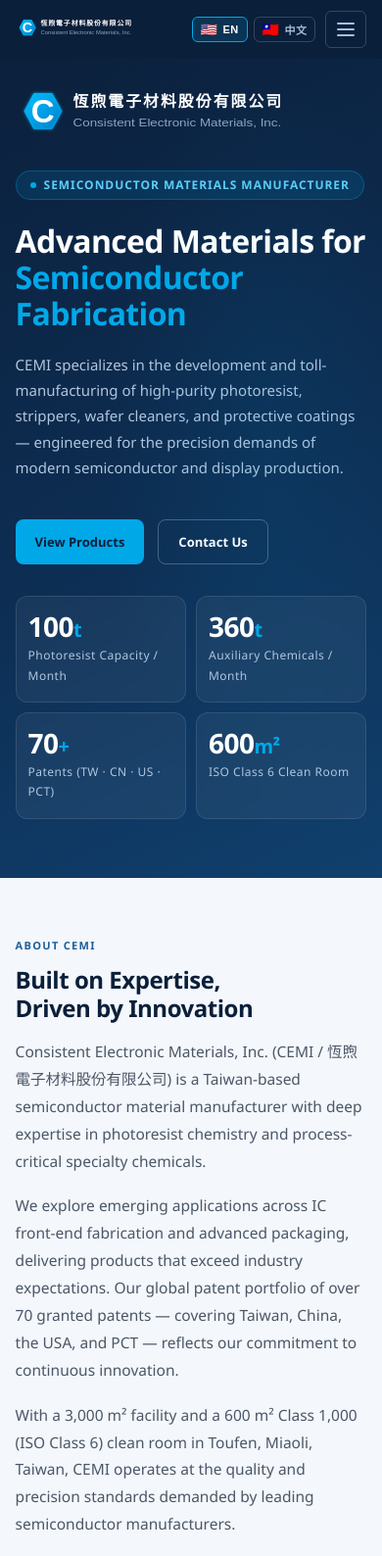
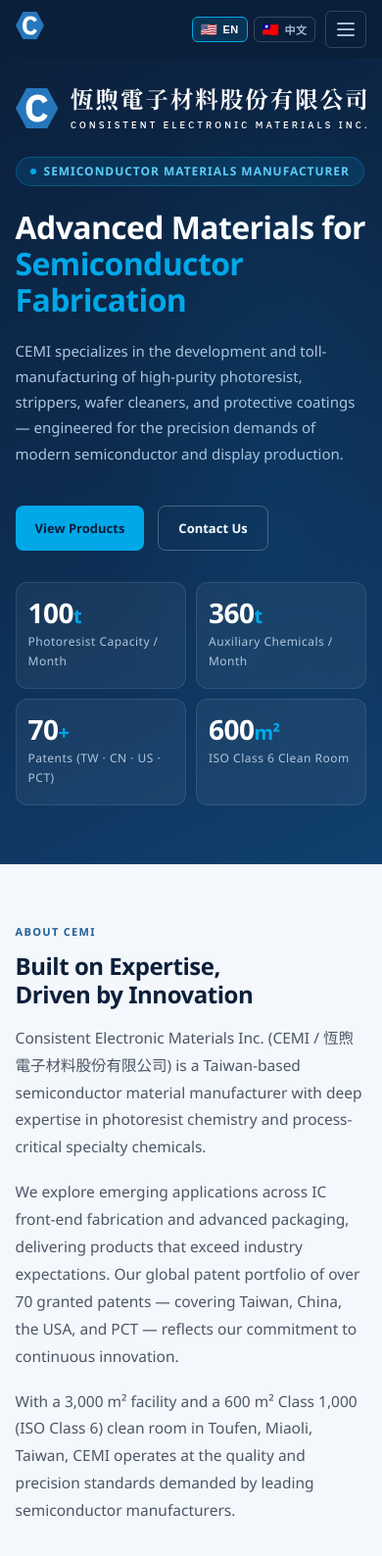
Before and after one commit to cemi-ai/cemi-website, a plain HTML site: page index.html in a window 390 px wide. Shown: the top 1588 px of the page at 98% size. Drawn offline with Linux system fonts and the light colour scheme.

Commit message:
Use the new logo master, drop the comma from the English name
Nick picked master B on 2026-11-16 and confirmed the registered English name
has no comma. This is variant B of the two the team measured; variant A (the
literal reading of the spec) exists only as screenshots for Nick to compare
against, and is not in this branch.

Assets are copied from the master folder byte for byte, verified by sha256.
Only the filenames changed, to ASCII: these become public URLs and og:image
is fetched by LINE and LinkedIn, so a percent-encoded path is needless risk.

  CEMI-logo-深底.svg       -> logo-dark.svg       be0fbc42339a8d45
  CEMI-mark.svg            -> logo-mark.svg       dc73e10141f20ce1
  favicon.ico              -> favicon.ico         d333e84ae0d030ba
  PNG/CEMI-og-1200x630.png -> og-image.png        8f38af4a46e78b13
  PNG/CEMI-mark-512.png    -> logo-mark-512.png   e8fa910fb2469020

The comma appeared in six places, not five: the five in index.html plus a
rendered <text> inside logo.svg, which both the header and the hero used. All
six are gone because both now use the new master. logo.svg and logo.png stay
in the repo — old share previews and external links may still point at them.

The full lockup is 8.747:1 against the old 6.5:1, so it does not fit the bar
at every width. Below 1020px the header shows the mark alone, and below 347px
so does the hero; those two numbers were measured rather than derived, by
asking where the next pixel narrower would drop under the 36.4px screen floor
that researcher set. <picture> does the switching so only the chosen file is
downloaded — the full lockup is 30KB against the mark's 724 bytes, on a page
that is 18KB in total.

The header's width cap is pinned in two steps rather than taking whatever
room is free. Letting it grow continuously made the logo 36.9px in English
and 44.0px in Chinese at the same 1024px window, because the Chinese nav
links are shorter: switching language visibly resized the logo.

Swept 320-1440 at every pixel in both languages: the image's shape always
matches its size, clearances hold, nothing overflows, and the logo is
identical in both languages at every width.

Co-Authored-By: Claude Opus 5 (1M context) <noreply@anthropic.com>

```diff
--- a/index.html
+++ b/index.html
@@ -9,15 +9,19 @@
   <meta name="description" content="CEMI (Consistent Electronic Materials) is a Taiwan-based semiconductor material manufacturer specializing in photoresist chemistry and process-critical specialty chemicals. ISO-certified, 70+ patents, Class 1000 clean room in Miaoli, Taiwan.">
   <meta name="keywords" content="semiconductor materials Taiwan, photoresist manufacturer, specialty chemicals semiconductor, CEMI, 恆煦電子材料, IC fabrication materials, advanced packaging chemicals, photoresist chemistry Taiwan">
   <meta name="robots" content="index, follow">
-  <meta name="author" content="Consistent Electronic Materials, Inc.">
+  <meta name="author" content="Consistent Electronic Materials Inc.">
   <link rel="canonical" href="https://cemi-tw.com/">
+  <link rel="icon" href="/favicon.ico" sizes="any">
 
   <!-- Open Graph (Facebook / LinkedIn / Google preview) -->
   <meta property="og:type" content="website">
   <meta property="og:url" content="https://cemi-tw.com/">
   <meta property="og:title" content="CEMI — Semiconductor Materials &amp; Specialty Chemicals | Taiwan">
   <meta property="og:description" content="Taiwan semiconductor material manufacturer. Photoresist chemistry, specialty chemicals, 70+ patents, ISO-certified Class 1000 clean room. Serving IC front-end, advanced packaging, and display industries.">
-  <meta property="og:image" content="https://cemi-tw.com/logo.png">
+  <meta property="og:image" content="https://cemi-tw.com/og-image.png">
+  <meta property="og:image:width" content="1200">
+  <meta property="og:image:height" content="630">
+  <meta property="og:image:alt" content="CEMI — Consistent Electronic Materials Inc.">
   <meta property="og:locale" content="en_US">
   <meta property="og:locale:alternate" content="zh_TW">
   <meta property="og:site_name" content="CEMI">
@@ -26,17 +30,20 @@
   <meta name="twitter:card" content="summary">
   <meta name="twitter:title" content="CEMI — Semiconductor Materials &amp; Specialty Chemicals">
   <meta name="twitter:description" content="Taiwan semiconductor material manufacturer. Photoresist, specialty chemicals, 70+ patents, ISO-certified.">
-  <meta name="twitter:image" content="https://cemi-tw.com/logo.png">
+  <!-- twitter:card 是 summary，預覽會裁成正方形 —— 用 1200x630 的話標記會被裁掉，
+       所以這裡用方形的標記圖。 -->
+  <meta name="twitter:image" content="https://cemi-tw.com/logo-mark-512.png">
+  <meta name="twitter:image:alt" content="CEMI">
 
   <!-- Structured Data (Google Knowledge Panel) -->
   <script type="application/ld+json">
   {
     "@context": "https://schema.org",
     "@type": "Organization",
-    "name": "Consistent Electronic Materials, Inc.",
+    "name": "Consistent Electronic Materials Inc.",
     "alternateName": ["CEMI", "恆煦電子材料股份有限公司"],
     "url": "https://cemi-tw.com",
-    "logo": "https://cemi-tw.com/logo.png",
+    "logo": "https://cemi-tw.com/logo-mark-512.png",
     "description": "Taiwan-based semiconductor material manufacturer specializing in photoresist chemistry, specialty chemicals, and process-critical materials for IC fabrication and advanced packaging.",
     "foundingLocation": "Taiwan",
     "address": {
@@ -82,15 +89,48 @@
     /* min-width: 0 lets the logo shrink past its own content width, which
        makes it — not the controls — the thing that gives way when the bar
        runs out of room. Pair it with flex-shrink: 0 on .nav-right below. */
-    .nav-logo { display: flex; align-items: center; text-decoration: none; min-width: 0; max-width: 55vw; }
-    /* logo.svg carries a viewBox but no width/height, so it has no intrinsic
-       size of its own. One axis must therefore be given a definite length —
-       with both left auto the flex row shrinks the image to 0x0 and the
-       header renders empty. Here that axis is the height, which is why the
-       cap lives on the link above and this is max-width: 100% of it. The SVG
-       has a viewBox, so it letterboxes inside a narrower box rather than
-       distorting. */
-    .nav-logo img { height: 44px; width: auto; max-width: 100%; }
+    /* ≥1020px：頁首放全名組合。它由寬度決定大小，高度跟著比例走 ——
+       這樣視窗變窄時高度是連續下降的，不必在 CSS 裡算高度。
+       · max-width 385px ＝ 44px × 8.747（母版的寬高比），所以高度上限 44px；
+       · margin-right 22px ＝ 44px 的 ½H。母版要求和旁邊的內容至少留 ½H，
+         而高度最多 44px，所以固定留 22px 一定夠（h 越小要求越鬆）；
+       · min-width: 0 讓它在空間不夠時先讓步（導覽列的控制項不縮，見 .nav-right）。
+       1020 這個斷點是實測的，不是算的：再窄一格（1019）全名只剩 36.4px，
+       剛好踩到 researcher 裁定的螢幕硬下限。 */
+    .nav-logo { display: flex; align-items: center; text-decoration: none; min-width: 0; max-width: 318.4px; margin-right: 22px; }
+
+    /* 🔴 **上限分兩段，不是讓它連續長大。** 一開始寫成「有多少空間就用多少」
+       （max-width: 385px），結果在 1020–1099 之間，英文版的導覽連結比較寬、
+       中文版比較窄 → **同一個視窗寬度下，切成中文 logo 就變大**（1024：
+       英文 36.9px、中文 44.0px）。lead 要的是兩種語言長得一樣。
+       改成寬度上限直接釘死，空間再多也不會超過，兩種語言就一致了：
+       · 1020–1099：318.4px ＝ 36.4 × 8.747（硬下限那一階）
+       · ≥1100   ：385px   ＝ 44   × 8.747（和舊版 logo 同高）
+       1100 是實測的：英文在 1096 才放得下 44px，取整到 1100 留一點餘裕。 */
+    @media (min-width: 1100px) {
+      .nav-logo { max-width: 385px; }
+    }
+    /* 母版的 SVG 有 viewBox、沒有 width／height，所以沒有自己的內建尺寸：
+       兩軸都寫 auto 的話，flex 列會把它壓成 0×0（這就是舊版手機頁首空白的
+       原因）。這裡定住的是**寬度**，高度由比例算出來，所以上面那個
+       max-width 同時也就定住了高度上限。 */
+    .nav-logo img { width: 100%; height: auto; }
+
+    /* ≤1019px：頁首改成只放標記。標記是方的（55:52），用寬度撐會變成一個
+       巨大的六邊形，所以這一段反過來由**高度**決定。
+       36px 在 72px 的導覽列裡上下各留 18px；researcher 裁定底的邊緣只要 ¼H
+       （9px），所以綽綽有餘，也遠高於標記的最小尺寸 16px。 */
+    @media (max-width: 1019px) {
+      .nav-logo { max-width: none; margin-right: 22px; }
+      .nav-logo img { width: auto; height: 36px; }
+    }
+
+    /* hero 的標誌：全名用寬度撐滿（上限 480px → 高 54.9px）；
+       ≤346px 換成標記，改用高度定大小。 */
+    #home picture img { width: 100%; max-width: 480px; height: auto; margin-bottom: 28px; display: block; }
+    @media (max-width: 346px) {
+      #home picture img { width: auto; height: 72px; max-width: none; }
+    }
     /* The controls keep their size at every width. Without this the flex
        algorithm shrinks .nav-right too, and because its own children do not
        shrink they simply spill out of it — which is how the menu button ended
@@ -317,11 +357,9 @@
     @media (max-width: 600px) {
       /* Nav */
       nav { padding: 0 4vw; height: 60px; }
-      /* A definite height (not `height: auto`) — see the note on .nav-logo img.
-         40vw is the logo's preferred width; below about 346px the bar cannot
-         fit that plus the controls, so the link shrinks below it and the logo
-         follows, keeping the menu button inside the nav's padding. */
-      .nav-logo { max-width: 40vw; }
+      /* 標記在 60px 高的導覽列裡用 28px：上下各留 16px，遠高於 ¼H（7px）。
+         寬度只有約 29.6px，和語言鈕、選單鈕一起在 320 寬也放得下。
+         （全名組合在這個寬度根本不會出現，見 ≤1019 的那一段。）*/
       .nav-logo img { height: 28px; }
       .nav-links { padding: 4px 4vw 12px; }
       .nav-right { gap: 10px; }
@@ -336,7 +374,6 @@
       .stat-card { padding: 16px 12px; }
       .stat-number { font-size: 28px; }
       .btn { padding: 11px 20px; font-size: 13px; }
-      #home img { height: 60px; }
 
       /* Sections */
       section { padding: 60px 4vw; }
@@ -382,7 +419,17 @@
 <!-- NAV -->
 <nav>
   <a class="nav-logo" href="#home">
-    <img src="logo.svg" width="520" height="80" alt="CEMI — Consistent Electronic Materials, Inc." />
+    <!-- 🔴 1020px 這個數字在兩個地方出現：這裡的 media，和 CSS 的
+         `@media (max-width: 1019px)`。兩邊是同一個決定的兩半，改一邊沒改另一邊
+         就會出現「用全名的圖、卻套到標記的尺寸」。驗收的逐寬度掃描會抓到
+         （每一個寬度都要「全名 ≥36.4px」或「標記 ≥16px」，不能都不是）。
+         1020 是實測出來的：英文版在 1019 全名只剩 36.4px，低於硬下限。
+         用 <picture> 是為了**只下載會用到的那一張** —— 全名 30KB、標記 724B，
+         手機上不該為了一張看不到的圖多付 30KB。 -->
+    <picture>
+      <source media="(min-width: 1020px)" srcset="logo-dark.svg" width="455" height="52" />
+      <img src="logo-mark.svg" width="55" height="52" alt="CEMI — Consistent Electronic Materials Inc." />
+    </picture>
   </a>
   <div class="nav-right">
     <!-- The toggle comes BEFORE the list it controls, because that is the
@@ -419,7 +466,13 @@
 <section id="home">
   <div class="hero-grid">
     <div>
-      <img src="logo.svg" width="520" height="80" alt="CEMI" style="height:auto;width:100%;max-width:480px;margin-bottom:28px;display:block;" />
+      <!-- 🔴 347px：全名在這個寬度以下會低於 36.4px 的硬下限（實測，
+           hero 的圖是 width:100% 扣掉 4vw 的左右留白）。和 CSS 的
+           `@media (max-width: 346px)` 是同一個決定的兩半，同上。 -->
+      <picture>
+        <source media="(min-width: 347px)" srcset="logo-dark.svg" width="455" height="52" />
+        <img class="hero-logo" src="logo-mark.svg" width="55" height="52" alt="CEMI" />
+      </picture>
       <div class="hero-tag">
         <span data-lang="en" class="inline">Semiconductor Materials Manufacturer</span>
         <span data-lang="zh" class="inline">半導體材料製造商</span>
@@ -479,7 +532,7 @@
     <h2 data-lang="zh">深厚技術底蘊，<br>創新驅動未來</h2>
     <div class="about-grid">
       <div class="about-text">
-        <p data-lang="en">Consistent Electronic Materials, Inc. (CEMI / 恆煦電子材料股份有限公司) is a Taiwan-based semiconductor material manufacturer with deep expertise in photoresist chemistry and process-critical specialty chemicals.</p>
+        <p data-lang="en">Consistent Electronic Materials Inc. (CEMI / 恆煦電子材料股份有限公司) is a Taiwan-based semiconductor material manufacturer with deep expertise in photoresist chemistry and process-critical specialty chemicals.</p>
         <p data-lang="zh">恆煦電子材料股份有限公司（CEMI）是一家專注於光阻化學與製程關鍵特用化學品的台灣半導體材料製造商，擁有深厚的技術積累。</p>
         <p data-lang="en">We explore emerging applications across IC front-end fabrication and advanced packaging, delivering products that exceed industry expectations. Our global patent portfolio of over 70 granted patents — covering Taiwan, China, the USA, and PCT — reflects our commitment to continuous innovation.</p>
         <p data-lang="zh">我們積極探索IC前段製程與先進封裝等新興應用領域，持續提供超越業界期望的產品。涵蓋台灣、中國、美國及PCT的逾70項已授專利，展現了我們對持續創新的堅定承諾。</p>
@@ -753,7 +806,7 @@
 <!-- FOOTER -->
 <footer>
   <div class="footer-left">
-    <strong>Consistent Electronic Materials, Inc.</strong> — 恆煦電子材料股份有限公司
+    <strong>Consistent Electronic Materials Inc.</strong> — 恆煦電子材料股份有限公司
   </div>
   <div class="footer-right">© 2023 CEMI. All rights reserved.</div>
 </footer>
```
Also changed, not shown: favicon.ico (added), logo-dark.svg (added), logo-mark-512.png (added), logo-mark.svg (added), og-image.png (added).
